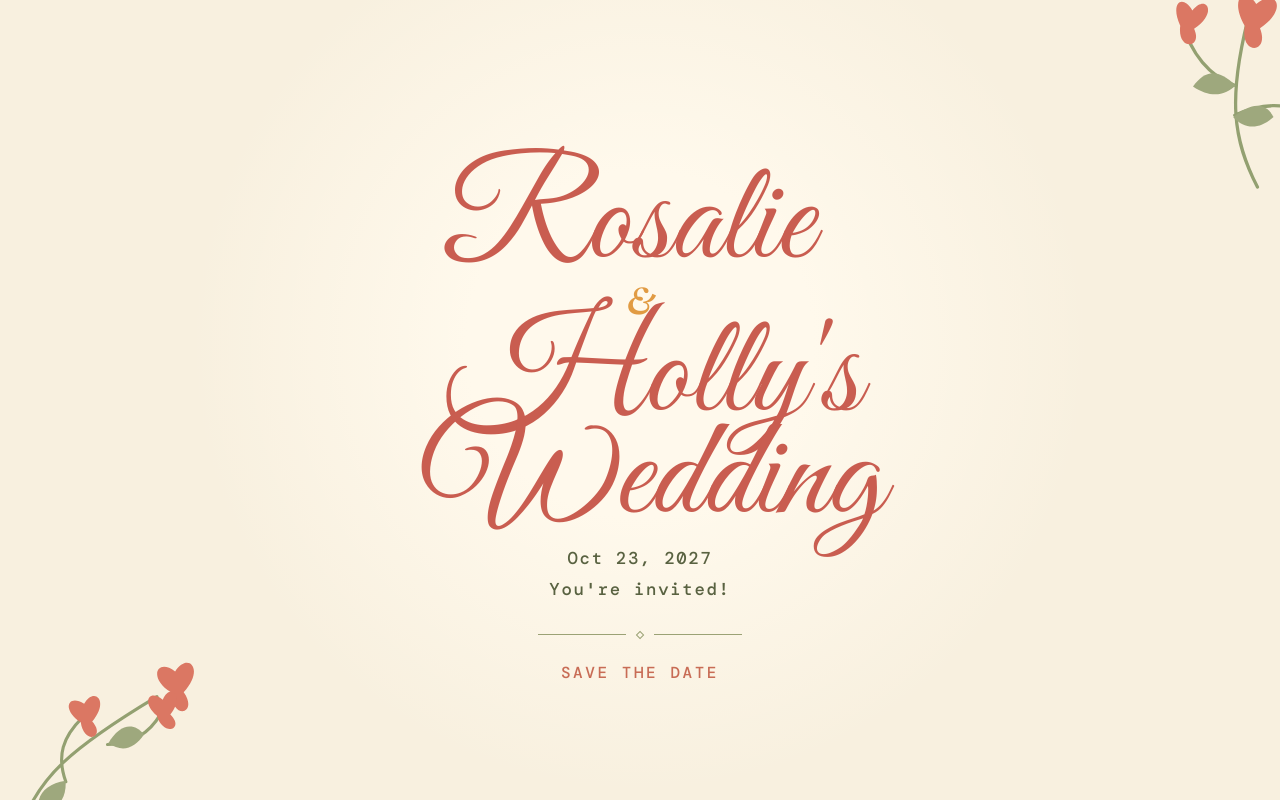
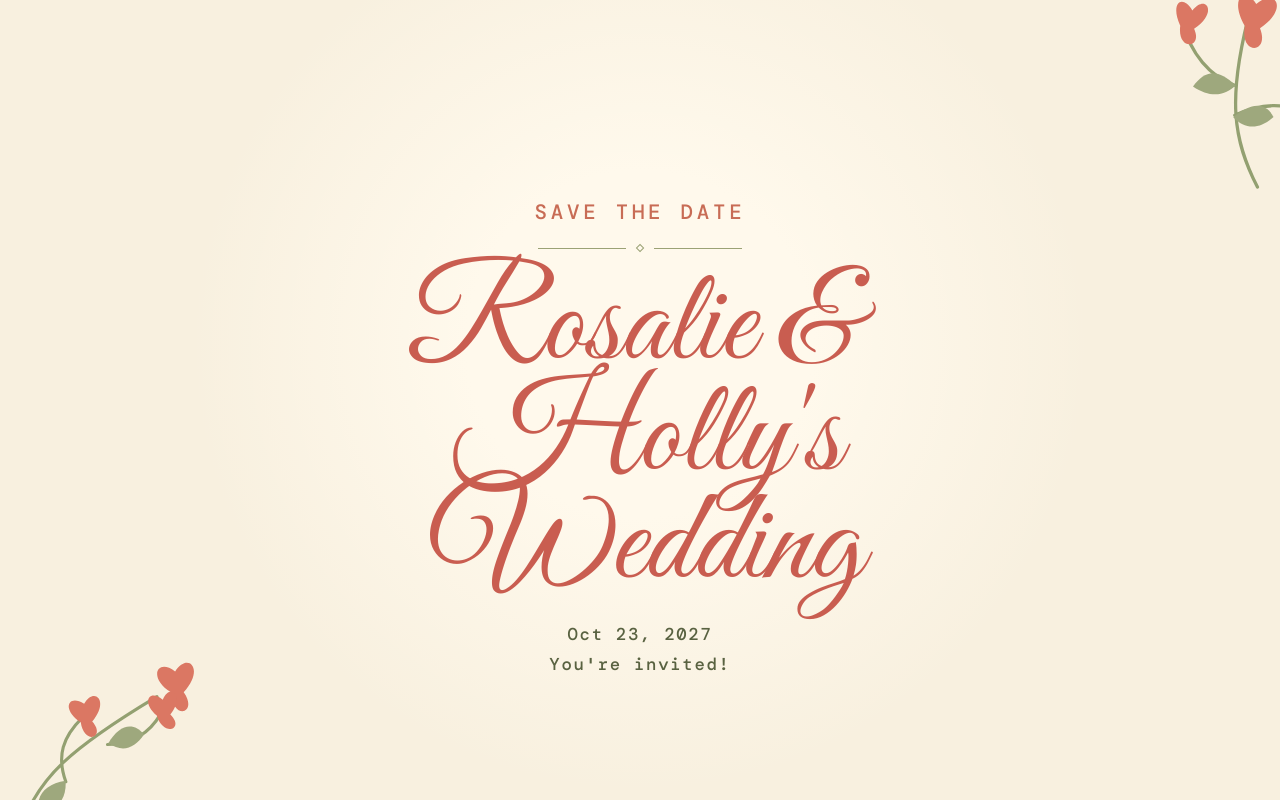
Before and after one commit to rosatolen/wedding, a plain HTML site: page index.html in a window 1280 px wide. Drawn offline with nearby package versions, Linux system fonts and the light colour scheme.

Commit message:
Refine wedding title hierarchy

```diff
--- a/index.html
+++ b/index.html
@@ -20,11 +20,11 @@
       </svg>
 
       <section class="content" aria-labelledby="wedding-title">
-        <h1 id="wedding-title"><span>Rosalie</span><i>&amp;</i><span>Holly's Wedding</span></h1>
+        <p class="eyebrow">Save the Date</p>
+        <div class="rule" aria-hidden="true"><span></span></div>
+        <h1 id="wedding-title"><span>Rosalie &amp;</span><span>Holly's Wedding</span></h1>
         <p class="date">Oct 23, 2027</p>
         <p class="invitation-line">You're invited!</p>
-        <div class="rule" aria-hidden="true"><span></span></div>
-        <p class="eyebrow">Save the Date</p>
       </section>
 
       <svg class="flower flower--bottom" viewBox="0 0 230 195" aria-label="Coral wildflower illustration" role="img">
--- a/styles.css
+++ b/styles.css
@@ -3,15 +3,14 @@
 html, body { min-width: 0; min-height: 100%; margin: 0; }
 body { overflow-x: hidden; }
 .invitation { isolation: isolate; position: relative; display: grid; place-items: center; min-height: 100svh; padding: clamp(2rem, 7vw, 5.5rem) clamp(1.25rem, 6vw, 6rem); overflow: hidden; background: radial-gradient(circle at 50% 43%, #fff9ec 0 22%, transparent 57%), #f8f0df; }
-.content { position: relative; z-index: 2; width: min(100%, 48rem); text-align: center; }
-.eyebrow { margin: 0; color: #c86c55; font-size: clamp(.78rem, 1.7vw, 1rem); font-weight: 500; letter-spacing: .16em; text-transform: uppercase; }
-h1 { display: grid; gap: .03em; margin: 0 0 clamp(.7rem, 2vh, 1.2rem); color: #c95d50; font-family: "Great Vibes", "Brush Script MT", cursive; font-size: clamp(3.7rem, 11vw, 9rem); font-weight: 400; line-height: .72; }
-h1 span:first-child { transform: translateX(-.09em); }
-h1 span:last-child { transform: translateX(.1em); }
-h1 i { position: relative; z-index: 1; height: 1.1em; color: #e19b43; font-family: "DM Serif Display", Georgia, serif; font-size: .28em; font-style: italic; line-height: 1; }
+.content { position: relative; z-index: 2; width: min(100%, 46rem); text-align: center; }
+.eyebrow { margin: 0; color: #c86c55; font-size: clamp(1rem, 2vw, 1.3rem); font-weight: 500; letter-spacing: .18em; text-transform: uppercase; }
+h1 { display: grid; gap: .02em; margin: 0 0 clamp(1rem, 2.5vh, 1.5rem); color: #c95d50; font-family: "Great Vibes", "Brush Script MT", cursive; font-size: clamp(4.1rem, 10.5vw, 8.25rem); font-weight: 400; line-height: .82; }
+h1 span:first-child { transform: translateX(-.06em); }
+h1 span:last-child { transform: translateX(.06em); }
 .date, .invitation-line { margin: 0; color: #596241; font-size: clamp(.82rem, 1.8vw, 1.08rem); font-weight: 500; letter-spacing: .1em; }
 .invitation-line { margin-top: .55rem; }
-.rule { display: flex; align-items: center; justify-content: center; gap: .7rem; margin: clamp(1.4rem, 4vh, 2.5rem) auto clamp(1rem, 3vh, 1.9rem); }
+.rule { display: flex; align-items: center; justify-content: center; gap: .7rem; margin: clamp(.85rem, 2.5vh, 1.35rem) auto clamp(1.2rem, 3vh, 1.8rem); }
 .rule::before, .rule::after { width: clamp(2.5rem, 10vw, 5.5rem); height: 1px; content: ""; background: #9ba275; }
 .rule span { width: .38rem; height: .38rem; border: 1px solid #9ba275; transform: rotate(45deg); }
 .flower { position: absolute; z-index: 1; width: clamp(9rem, 24vw, 15rem); overflow: visible; opacity: .93; }
@@ -20,5 +19,5 @@ h1 i { position: relative; z-index: 1; height: 1.1em; color: #e19b43; font-famil
 .stem { fill: none; stroke: #8c9b69; stroke-linecap: round; stroke-width: 3; }
 .petals { fill: #d96e5a; }
 .leaves { fill: #98a376; }
-@media (max-width: 420px) { .invitation { padding-block: 2.3rem; } .flower { width: 10rem; opacity: .75; } .flower--top { right: -4.5rem; } .flower--bottom { left: -4.7rem; } h1 { font-size: clamp(3.7rem, 19vw, 5rem); } }
-@media (max-height: 560px) and (min-width: 600px) { .invitation { padding-block: 1.25rem; } h1 { font-size: clamp(4.2rem, 10vw, 7rem); } .rule { margin-block: 1rem; } }
+@media (max-width: 420px) { .invitation { padding-block: 2.3rem; } .flower { width: 10rem; opacity: .75; } .flower--top { right: -4.5rem; } .flower--bottom { left: -4.7rem; } .eyebrow { font-size: .95rem; } h1 { font-size: clamp(4rem, 18vw, 4.8rem); } }
+@media (max-height: 560px) and (min-width: 600px) { .invitation { padding-block: 1.25rem; } h1 { font-size: clamp(4rem, 9vw, 6.8rem); } .rule { margin-block: .75rem 1rem; } }
--- a/vite.config.js
+++ b/vite.config.js
@@ -1,6 +1,6 @@
 /** @type {import('vite').UserConfig} */
 export default {
   server: {
-    allowedHosts: ['correct-wedding-site-copy.wt.maitz.casa'],
+    allowedHosts: ['refine-wedding-title-hierarchy.wt.maitz.casa'],
   },
 };
```
